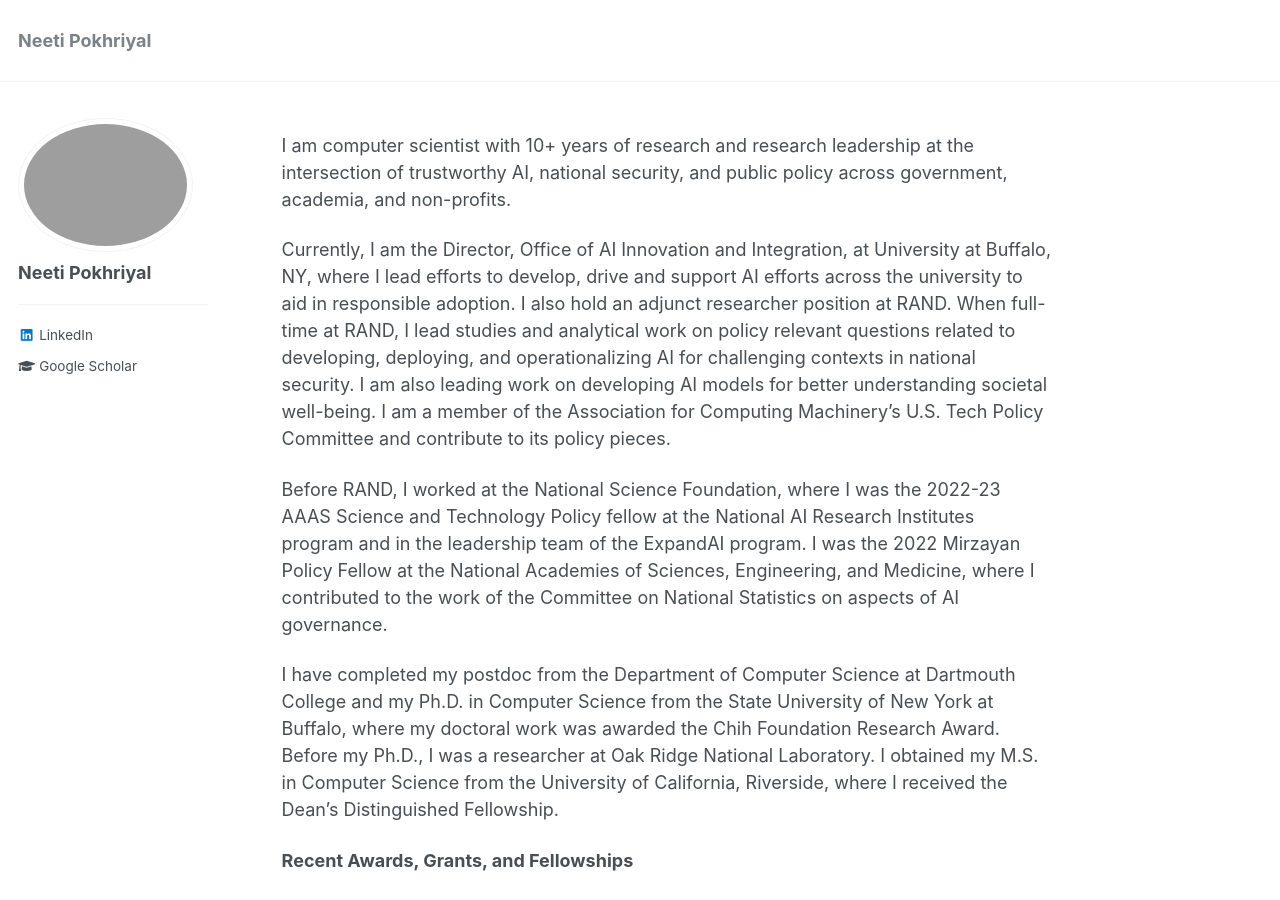
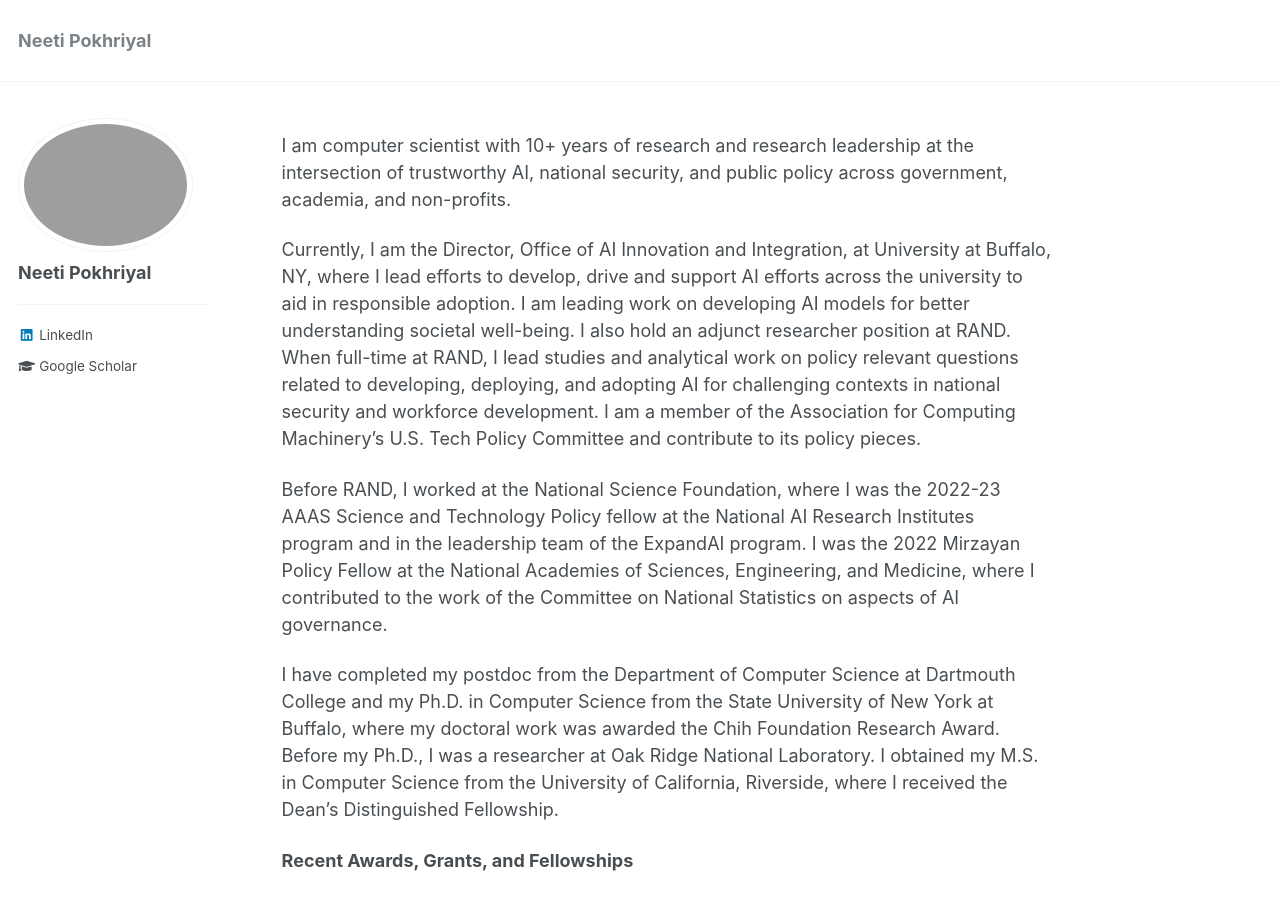
Before and after one commit to neetip/neetip.github.io, a Jekyll site: the page built from _pages/about.md, in a window 1280 px wide and 900 px high. Built offline with Jekyll 4.4.1, drawn with Linux system fonts in a browser that asks for light colours.

Commit message:
Update about.md

```diff
--- a/_pages/about.md
+++ b/_pages/about.md
@@ -9,7 +9,7 @@ redirect_from:
 ---
 I am computer scientist with 10+ years of research and research leadership at the intersection of trustworthy AI, national security, and public policy across government, academia, and non-profits.
 
-Currently, I am the Director, Office of AI Innovation and Integration, at University at Buffalo, NY, where I lead efforts to develop, drive and support AI efforts across the university to aid in responsible adoption. I also hold an adjunct researcher position at RAND. When full-time at RAND, I lead studies and analytical work on policy relevant questions related to developing, deploying, and operationalizing AI for challenging contexts in national security. I am also leading work on developing AI models for better understanding societal well-being. I am a member of the Association for Computing Machinery’s U.S. Tech Policy Committee and contribute to its policy pieces.
+Currently, I am the Director, Office of AI Innovation and Integration, at University at Buffalo, NY, where I lead efforts to develop, drive and support AI efforts across the university to aid in responsible adoption. I am leading work on developing AI models for better understanding societal well-being. I also hold an adjunct researcher position at RAND. When full-time at RAND, I lead studies and analytical work on policy relevant questions related to developing, deploying, and adopting AI for challenging contexts in national security and workforce development. I am a member of the Association for Computing Machinery’s U.S. Tech Policy Committee and contribute to its policy pieces.
 
 Before RAND, I worked at the National Science Foundation, where I was the 2022-23 AAAS Science and Technology Policy fellow at the National AI Research Institutes program and in the leadership team of the ExpandAI program. I was the 2022 Mirzayan Policy Fellow at the National Academies of Sciences, Engineering, and Medicine, where I contributed to the work of the Committee on National Statistics on aspects of AI governance.
 
```
